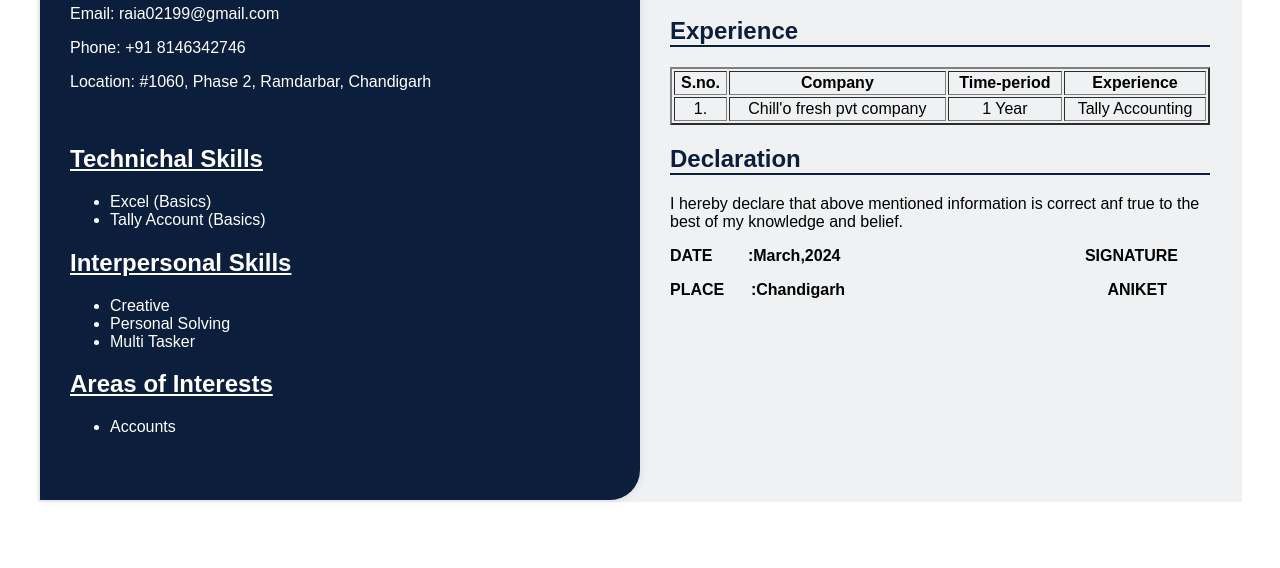
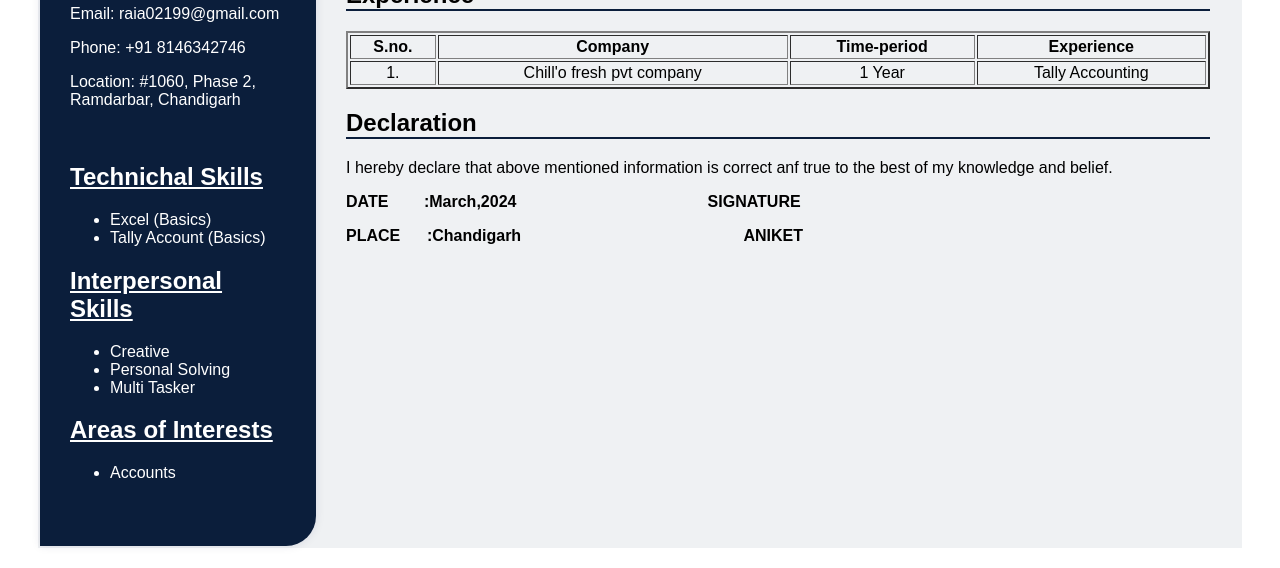
Before and after one commit to JatinBansal09/Resume_Aniket, a plain HTML site: page Index.html in a window 1280 px wide. Shown: the part 413-981 px from the top of the page. Before the commit the page ends 935 px from the top, so only its background shows below. Drawn offline with Linux system fonts and the light colour scheme.

Commit message:
Update Index.html

```diff
--- a/Index.html
+++ b/Index.html
@@ -11,55 +11,32 @@
         }
 
         .resume-container {
-            display: flex;
             max-width: 1200px;
             margin: 0 auto;
-            width: 100%;
             border: 2px solid #eff1f3;
             background-color: #eff1f3;
+            display: flex;
         }
 
         .left-section {
-            width: 50%;
             padding: 30px;
+            width: 20%;
             border-top-right-radius: 30px; /* Curved top left corner */
             border-bottom-right-radius: 30px; /* Curved bottom left corner */
             background-color: #0b1e3b;
             box-shadow: 0 0 10px rgba(15, 16, 78, 0.1);
+            color: white;
         }
 
         .right-section {
-            width: 50%;
+            width: 80%;
             padding: 30px;
+            color: black;
         }
 
         h1 {
             color: white;
             text-align: center;
-        }
-
-        .contact p {
-            color: white;
-        }
-
-        .Technical_Skills h2{
-            color: white;
-        }
-
-        .Technical_Skills{
-            color: white;
-        }
-
-        .footer p {
-            color: white;
-        }
-
-        p {
-            color: black;
-        }
-
-        h2{
-            color: #0b1e3b;
         }
 
         img {
@@ -72,17 +49,13 @@
             border: 1px solid white;
         }
 
-        .Download_Button{
-            text-align: center;
-        }
-
         hr {
             margin-top: 0%; /* Adjust the top margin as needed */
             margin-bottom: 20px; /* Adjust the bottom margin as needed */
             border: none; /* Remove default border */
             height: 2px; /* Adjust the thickness as needed */
             background-color: #0b1e3b;
-            }
+        }
 
     </style>
 </head>
@@ -90,7 +63,7 @@
 
     <div class="resume-container">
         <div class="left-section">
-            <img src="Anni.jpg" alt="Your Profile Picture">
+            <img src="Aniket.jpg" alt="Your Profile Picture"></iframe>
 
             <h1><b>Aniket</b></h1><br>
 
@@ -182,8 +155,8 @@
             <div class="Declaration">
                 <h2>Declaration<hr></h2>
                 <p>I hereby declare that above mentioned information is correct anf true to the best of my knowledge and belief.</p>
-                <p><b>DATE</b>&nbsp;&nbsp;&nbsp;&nbsp;&nbsp;&nbsp;&nbsp;&nbsp;<b>:March,2024</b>&nbsp;&nbsp;&nbsp;&nbsp;&nbsp;&nbsp;&nbsp;&nbsp;&nbsp;&nbsp;&nbsp;&nbsp;&nbsp;&nbsp;&nbsp;&nbsp;&nbsp;&nbsp;&nbsp;&nbsp;&nbsp;&nbsp;&nbsp;&nbsp;&nbsp;&nbsp;&nbsp;&nbsp;&nbsp;&nbsp;&nbsp;&nbsp;&nbsp;&nbsp;&nbsp;&nbsp;&nbsp;&nbsp;&nbsp;&nbsp;&nbsp;&nbsp;&nbsp;&nbsp;&nbsp;&nbsp;&nbsp;&nbsp;&nbsp;&nbsp;&nbsp;&nbsp;&nbsp&nbsp;&nbsp;<b>SIGNATURE</b></p>
-                <p><b>PLACE</b>&nbsp;&nbsp;&nbsp;&nbsp;&nbsp;&nbsp;<b>:Chandigarh</b>&nbsp;&nbsp;&nbsp;&nbsp;&nbsp;&nbsp;&nbsp;&nbsp;&nbsp;&nbsp;&nbsp;&nbsp;&nbsp;&nbsp;&nbsp;&nbsp;&nbsp;&nbsp;&nbsp;&nbsp;&nbsp;&nbsp;&nbsp;&nbsp;&nbsp;&nbsp;&nbsp;&nbsp;&nbsp;&nbsp;&nbsp;&nbsp;&nbsp;&nbsp;&nbsp;&nbsp;&nbsp;&nbsp;&nbsp;&nbsp;&nbsp;&nbsp;&nbsp;&nbsp;&nbsp;&nbsp;&nbsp;&nbsp;&nbsp;&nbsp;&nbsp;&nbsp;&nbsp;&nbsp;&nbsp;&nbsp;&nbsp;&nbsp;&nbsp;<b>ANIKET</b></p>
+                <p><b>DATE</b>&nbsp;&nbsp;&nbsp;&nbsp;&nbsp;&nbsp;&nbsp;&nbsp;<b>:March,2024</b>&nbsp;&nbsp;&nbsp;&nbsp;&nbsp;&nbsp;&nbsp;&nbsp;&nbsp;&nbsp;&nbsp;&nbsp;&nbsp;&nbsp;&nbsp;&nbsp;&nbsp;&nbsp;&nbsp;&nbsp;&nbsp;&nbsp;&nbsp;&nbsp;&nbsp;&nbsp;&nbsp;&nbsp;&nbsp;&nbsp;&nbsp;&nbsp;&nbsp;&nbsp;&nbsp;&nbsp;&nbsp;&nbsp;&nbsp;&nbsp;&nbsp;&nbsp;&nbsp;<b>SIGNATURE</b></p>
+                <p><b>PLACE</b>&nbsp;&nbsp;&nbsp;&nbsp;&nbsp;&nbsp;<b>:Chandigarh</b>&nbsp;&nbsp;&nbsp;&nbsp;&nbsp;&nbsp;&nbsp;&nbsp;&nbsp;&nbsp;&nbsp;&nbsp;&nbsp;&nbsp;&nbsp;&nbsp;&nbsp;&nbsp;&nbsp;&nbsp;&nbsp;&nbsp;&nbsp;&nbsp;&nbsp;&nbsp;&nbsp;&nbsp;&nbsp;&nbsp;&nbsp;&nbsp;&nbsp;&nbsp;&nbsp;&nbsp;&nbsp;&nbsp;&nbsp;&nbsp;&nbsp;&nbsp;&nbsp;&nbsp;&nbsp;&nbsp;&nbsp;&nbsp;&nbsp;&nbsp;<b>ANIKET</b></p>
             </div>
             </div>
           </body>
```
